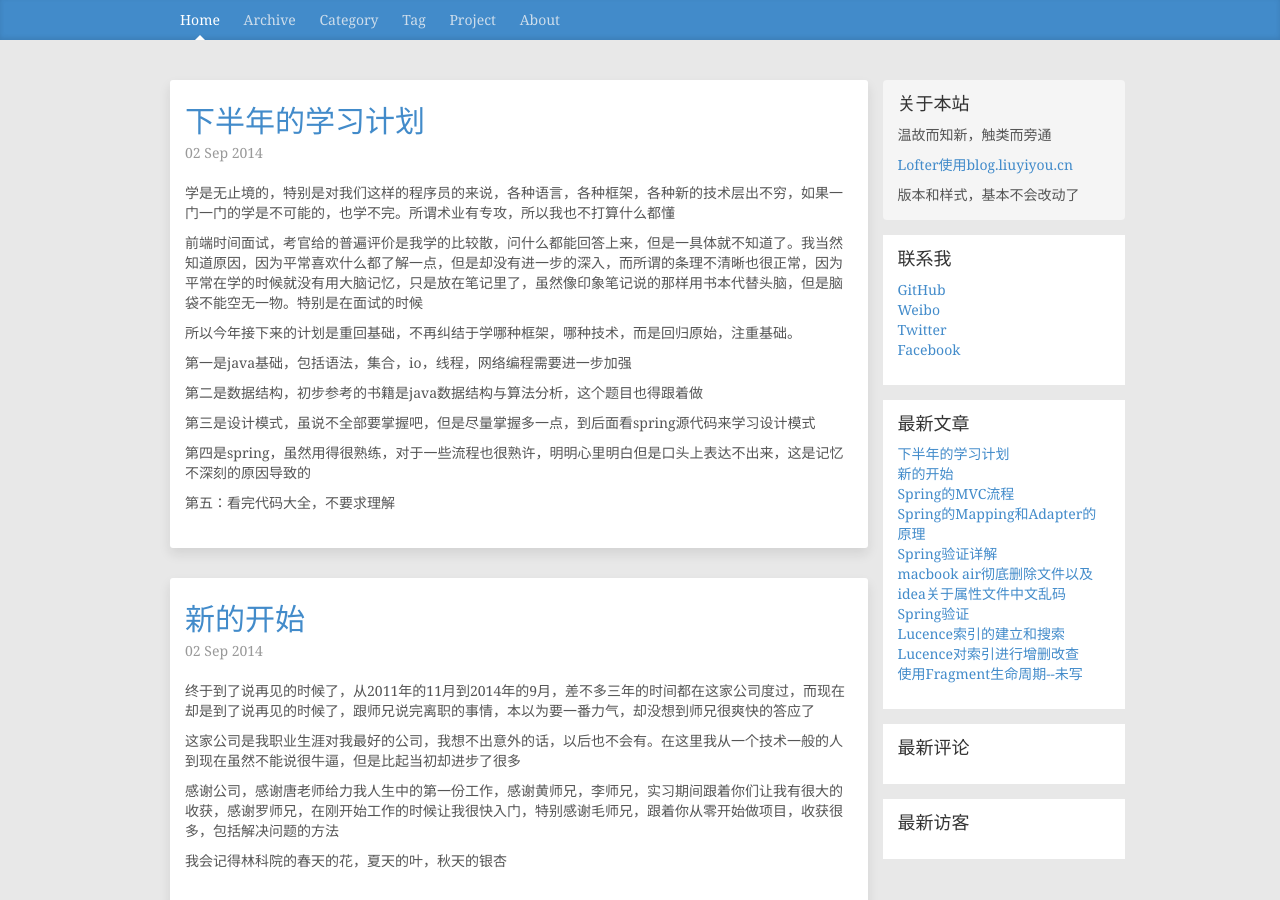
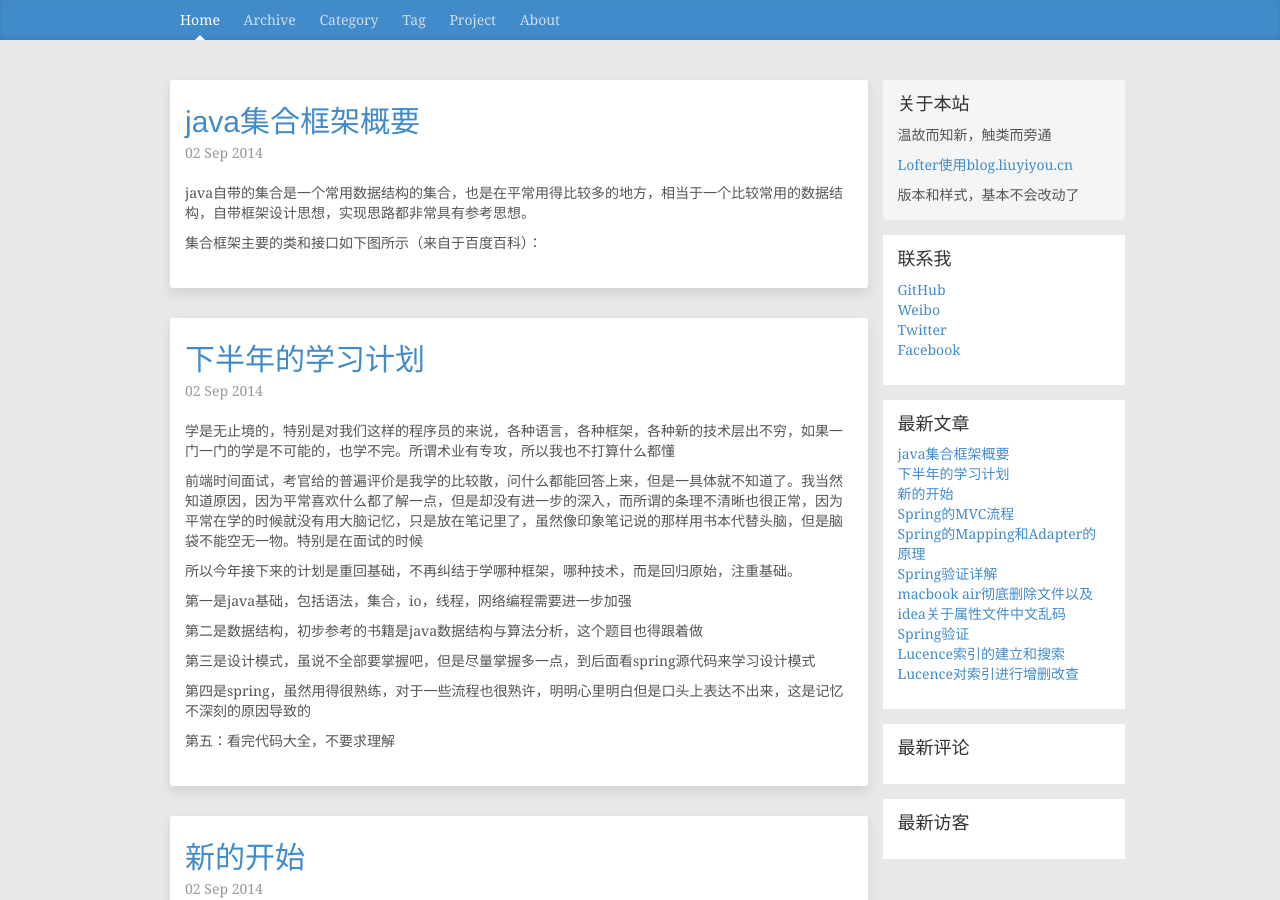
Before and after one commit to songqing/songqing.github.io, a Jekyll site: the page built from index.html, in a window 1280 px wide and 900 px high. Built offline with Jekyll 4.4.1, drawn with Linux system fonts in a browser that asks for light colours; the list of posts is cut into pages by our own code; comment, search, counter and statistics services are not loaded; some of the changed lines change nothing that is shown; some of the changed text lies outside the part shown.

Commit message:
add post collections

```diff
--- /dev/null
+++ b/_posts/2014-09-04-collection-framework.md
@@ -0,0 +1,115 @@
+---
+layout: post
+title:  java集合框架概要
+date:   2014/09/02 20:23:14
+category: life
+tag: life
+---
+
+java自带的集合是一个常用数据结构的集合，也是在平常用得比较多的地方，相当于一个比较常用的数据结构，自带框架设计思想，实现思路都非常具有参考思想。
+
+集合框架主要的类和接口如下图所示（来自于百度百科）：
+
+
+
+![Alt text]({{ BASE_PATH }}/images/java-collction-framework.jpg "java集合框架图")
+
+从上面的图可以看出，主要是两个接口，一个Collection接口和一个Map接口，所以不要把Collection和Collections搞混，也不要把集合框架记混，只要记住Map和Collection完全没有联系即可。
+
+###先看几个常用的接口吧：
+Collection接口：根借口（别把Map放进去），主要是Set，queue，List
+
+List：有序可重复，可以根据索引快速访问元素
+
+Set：无序不可重复
+
+Queue：队里，先入先出
+
+Map：键值对
+
+其他的话主要看后缀：
+
+以set结尾的都实现了Set接口，比如EnumSet，SortedSet，HashSet，TreeSet，LinkedHashSet
+
+以ue结尾的都是实现了Queue接口，比如Deque，PiorityQueue
+
+以List结尾的都实现了List接口，比如ArrayList，LinkedList
+
+其中LinkedList，实现了Dequeue和List接口，Vector实现了List接口
+
+Stack继承了Vector接口
+
+以Map结尾的都实现了Map接口，比如EnumMap，IdentifyHashMap，HashMap,LinkeHashMap，WeakHashMap，SortedMap，TreeMap。
+
+其中Properties继承了HashTable。
+
+接下来，逐个击破。
+
+首先是Collection：
+
+Collection是集合继承树的跟接口，一个集合表示一组对象（即元素），有的集合允许重复元素，有的不允许重复元素。有的是已经有序的，有的是无序的。
+
+JDK并没有提供直接实现这个接口的类。而是提供了子接口，比如Set，List，用来进行进一步分类。这是什么设计模式？
+
+> Collection 层次结构 中的根接口。Collection 表示一组对象，这些对象也称为 collection 的元素。一些 collection 允许有重复的元素，而另一些则不允许。一些 collection 是有序的，而另一些则是无序的。JDK 不提供此接口的任何直接 实现：它提供更具体的子接口（如 Set 和 List）实现。此接口通常用来传递 collection，并在需要最大普遍性的地方操作这些 collection。
+>
+> 包 (bag) 或多集合 (multiset)（可能包含重复元素的无序 collection）应该直接实现此接口。
+>
+> 所有通用的 Collection 实现类（通常通过它的一个子接口间接实现 Collection）应该提供两个“标准”构造方法：一个是 void（无参数）构造方法，用于创建空 collection；另一个是带有 Collection 类型单参数的构造方法，用于创建一个具有与其参数相同元素新的 collection。实际上，后者允许用户复制任何 collection，以生成所需实现类型的一个等效 collection。尽管无法强制执行此约定（因为接口不能包含构造方法），但是 Java 平台库中所有通用的 Collection 实现都遵从它。
+>
+> 此接口中包含的“破坏性”方法，是指可修改其所操作的 collection 的那些方法，如果此 collection 不支持该操作，则指定这些方法抛出 UnsupportedOperationException。如果是这样，那么在调用对该 collection 无效时，这些方法可能，但并不一定抛出 UnsupportedOperationException。例如，如果要添加的 collection 为空且不可修改，则对该 collection 调用 addAll(Collection) 方法时，可能但并不一定抛出异常。
+>
+> 一些 collection 实现对它们可能包含的元素有所限制。例如，某些实现禁止 null 元素，而某些实现则对元素的类型有限制。试图添加不合格的元素将抛出一个未经检查的异常，通常是 NullPointerException 或 ClassCastException。试图查询是否存在不合格的元素可能抛出一个异常，或者只是简单地返回 false；某些实现将表现出前一种行为，而某些实现则表现后一种。较为常见的是，试图对某个不合格的元素执行操作且该操作的完成不会导致将不合格的元素插入 collection 中，将可能抛出一个异常，也可能操作成功，这取决于实现本身。这样的异常在此接口的规范中标记为“可选”。
+>
+> 由每个 collection 来确定其自身的同步策略。在没有实现的强烈保证的情况下，调用由另一进程正在更改的 collection 的方法可能会出现不确定行为；这包括直接调用，将 collection 传递给可能执行调用的方法，以及使用现有迭代器检查 collection。
+>
+> Collections Framework 接口中的很多方法是根据 equals 方法定义的。例如，contains(Object o) 方法的规范声明：“当且仅当此 collection 包含至少一个满足 (o==null ? e==null :o.equals(e)) 的元素 e 时，返回 true。”不 应将此规范理解为它暗指调用具有非空参数 o 的 Collection.contains 方法会导致为任意的 e 元素调用 o.equals(e) 方法。可随意对各种实现执行优化，只要避免调用 equals 即可，例如，通过首先比较两个元素的哈希码。（Object.hashCode() 规范保证哈希码不相等的两个对象不会相等）。较为常见的是，各种 Collections Framework 接口的实现可随意利用底层 Object 方法的指定行为，而不管实现程序认为它是否合适。
+>
+> 此接口是 Java Collections Framework 的一个成员。
+
+主要方法：
+
+{% highlight java %}
+
+/**
+* 返回Collection中的元素个数，如果此 collection 包含的元素大于 Integer.MAX_VALUE，
+*则返回 Integer.MAX_VALUE，也就是说集合中的元素是有限制的。并不是无限的
+*/
+int size();
+
+boolean isEmpty();
+
+/**
+*如果此 collection 包含指定的元素，则返回 true。更确切地讲，当且仅当此 collection
+* 至少包含一个满足 (o==null ? e==null : o.equals(e)) 的元素 e 时，返回 true。
+*/
+boolean contains(Object o);
+
+Iterator<E> iterator();
+
+Object[] toArray();
+
+<T> T[] toArray(T[] a);
+
+boolean add(E e);
+
+boolean remove(Object o);
+
+boolean containsAll(Collection<?> c);
+
+boolean addAll(Collection<? extends E> c);
+
+boolean removeAll(Collection<?> c);
+
+boolean retainAll(Collection<?> c);
+
+void clear();
+
+boolean equals(Object o);
+
+int hashCode();
+
+
+{% endhighlight %}
+
+今天才知道，原来集合在不考虑内存的情况下也不是无穷大的！
--- a/about.md
+++ b/about.md
@@ -5,7 +5,7 @@ description: "业余爱好的点滴记录，同时作为配置备份的存储地
 ---
 #### 二维码:
 
-![Alt text]({{ BASE_PATH }}/images/qq.jpg "Activity生命周期")
+![Alt text]({{ BASE_PATH }}/images/qq.jpg "liuyiyou的二维码")
 
 
 #### ChangeLog
```
Also changed, not shown: images/java-collction-framework.jpg (added).
